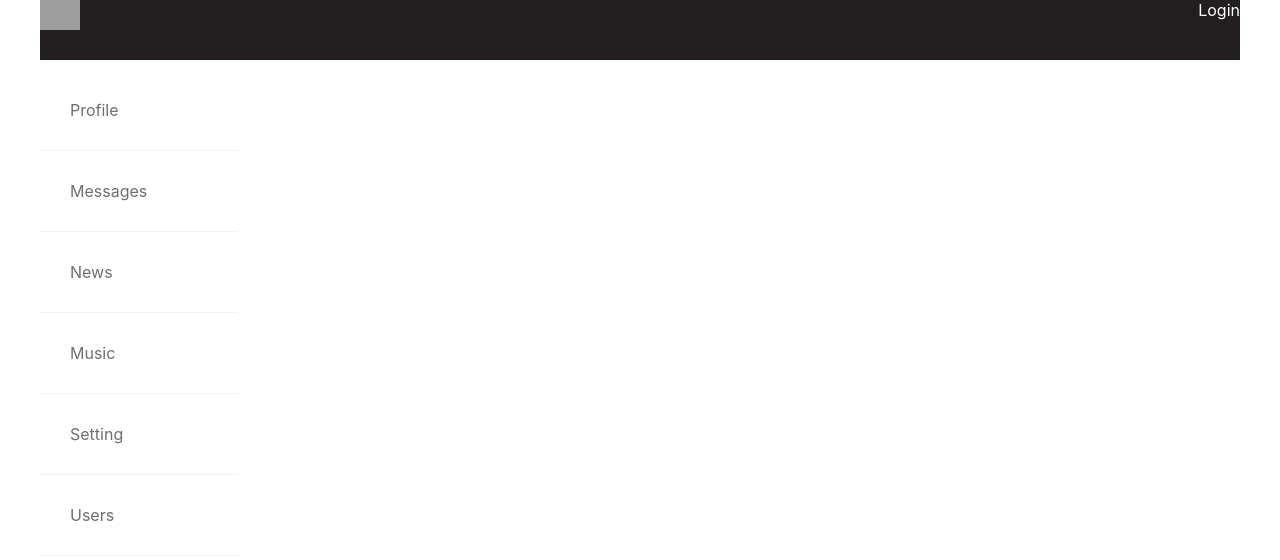
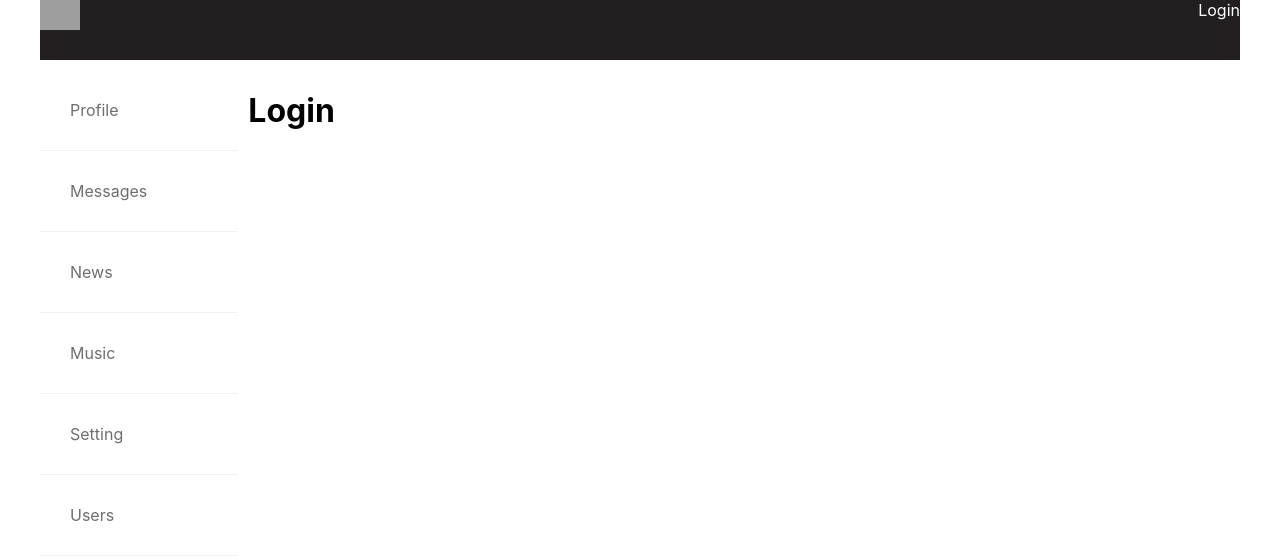
Before and after one commit to alekseidarafeichyk/social-network, a React (Create React App) app: page /login in a window 1280 px wide. Shown: the top 560 px of the page. Built offline with nearby package versions, Linux system fonts and the light colour scheme; no server answers; grey boxes are pictures that could not be loaded.

Commit message:
Redirect 68

```diff
--- a/src/App.tsx
+++ b/src/App.tsx
@@ -9,6 +9,7 @@
 import UsersContainer from './components/Users/UsersContainer';
 import ProfileContainer from './components/Profile/ProfileContainer';
 import HeaderContainer from './components/Header/HeaderContainer';
+import Login from './components/Login/Login';
 
 function App() {
     return (
@@ -24,6 +25,7 @@
                 <Route path={'/music'} render={() => <Music/>}/>
                 <Route path={'/setting'} render={() => <Setting/>}/>
                 <Route path={'/users'} render={() => <UsersContainer/>}/>
+                <Route path={'/login'} render={() => <Login/>}/>
             </div>
         </div>
     );
--- a/src/components/Dialogs/Dialogs.tsx
+++ b/src/components/Dialogs/Dialogs.tsx
@@ -3,9 +3,11 @@
 import DialogItem from "./DialogItem/DialogItem";
 import Message from "./Message/Message";
 import {DialogsPageType} from "../../redux/store";
+import {Redirect} from 'react-router';
 
 type DialogsPropsType = {
-    dialogsPage: DialogsPageType
+    dialogsPage: DialogsPageType,
+    isAuth : boolean
     onChangeMessageText: (text: string) => void
     addMessage: (text: string) => void
 }
@@ -23,6 +25,8 @@
         let text = props.dialogsPage.newMessageText
         props.addMessage(text)
     }
+
+    if (!props.isAuth) return <Redirect to={'/login'}/>
 
     return (
         <div className={s.dialogs}>
--- a/src/components/Dialogs/DialogsContainer.tsx
+++ b/src/components/Dialogs/DialogsContainer.tsx
@@ -6,7 +6,8 @@
 
 let mapState = (state: RootState) => {
     return {
-        dialogsPage: state.dialogsPage
+        dialogsPage: state.dialogsPage,
+        isAuth: state.auth.isAuth,
     }
 }
 
--- /dev/null
+++ b/src/components/Login/Login.tsx
@@ -0,0 +1,10 @@
+import React from 'react';
+
+function Login() {
+    return (
+        <div>
+            <h1>Login</h1>
+        </div>)
+}
+
+export default Login;
--- a/src/components/Profile/ProfileContainer.tsx
+++ b/src/components/Profile/ProfileContainer.tsx
@@ -3,12 +3,13 @@
 import {connect} from 'react-redux';
 import {RootState} from '../../redux/redux-store';
 import {getUserProfile, ProfileType} from '../../reducers/profile-reducer';
-import {RouteComponentProps, withRouter} from 'react-router';
+import {Redirect, RouteComponentProps, withRouter} from 'react-router';
 
 type ProfileContainerPropsType = ProfileDetailParams & OwnPropsType
 
 type MapStatePropsType = {
-    getUserProfile: (userId : string)=>void
+    getUserProfile: (userId : string)=>void,
+    isAuth: boolean
 }
 
 type MapDispatchPropsType = {
@@ -18,6 +19,7 @@
 type OwnPropsType = MapStatePropsType & MapDispatchPropsType
 
 class ProfileContainer extends React.Component<ProfileContainerPropsType, RootState> {
+
     componentDidMount() {
         let userId = this.props.match.params.userId
         if (!userId) {
@@ -26,7 +28,10 @@
         this.props.getUserProfile(userId)
     }
 
+
     render() {
+        debugger
+        if (!this.props.isAuth) return <Redirect to={'/login'}/>
         return (
             <div>
                 <Profile profile={this.props.profile} />
@@ -37,7 +42,8 @@
 
 const mapStateToProps = (state: RootState) => {
     return {
-       profile: state.profilePage.profile
+       profile: state.profilePage.profile,
+        isAuth: state.auth.isAuth
     }
 }
 
--- a/src/reducers/AuthReducer/auth-reducer.ts
+++ b/src/reducers/AuthReducer/auth-reducer.ts
@@ -47,7 +47,6 @@
 
 export const getAuthUserData = () => {
     return (dispatch : DispatchGetAuthUserData) => {
-        debugger
         authAPI.me()
             .then(response => {
                 if (response.data.resultCode === 0) {
```
